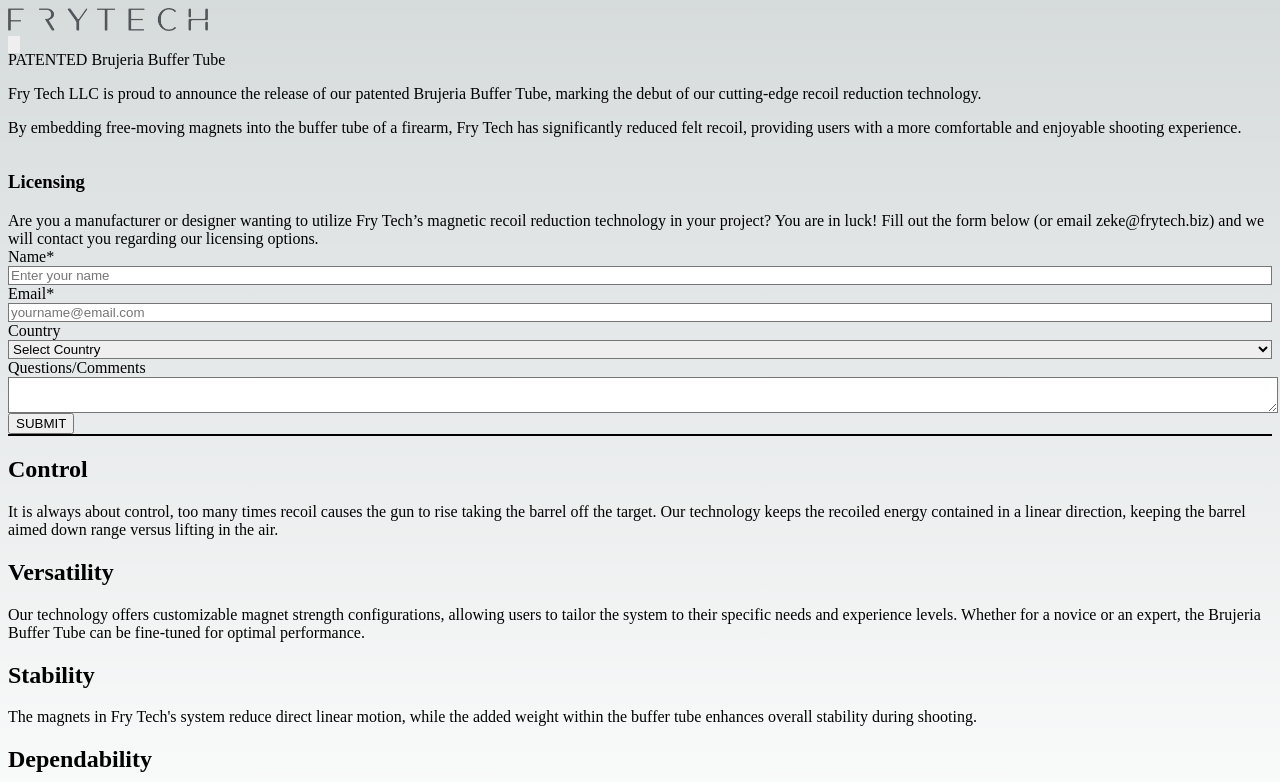
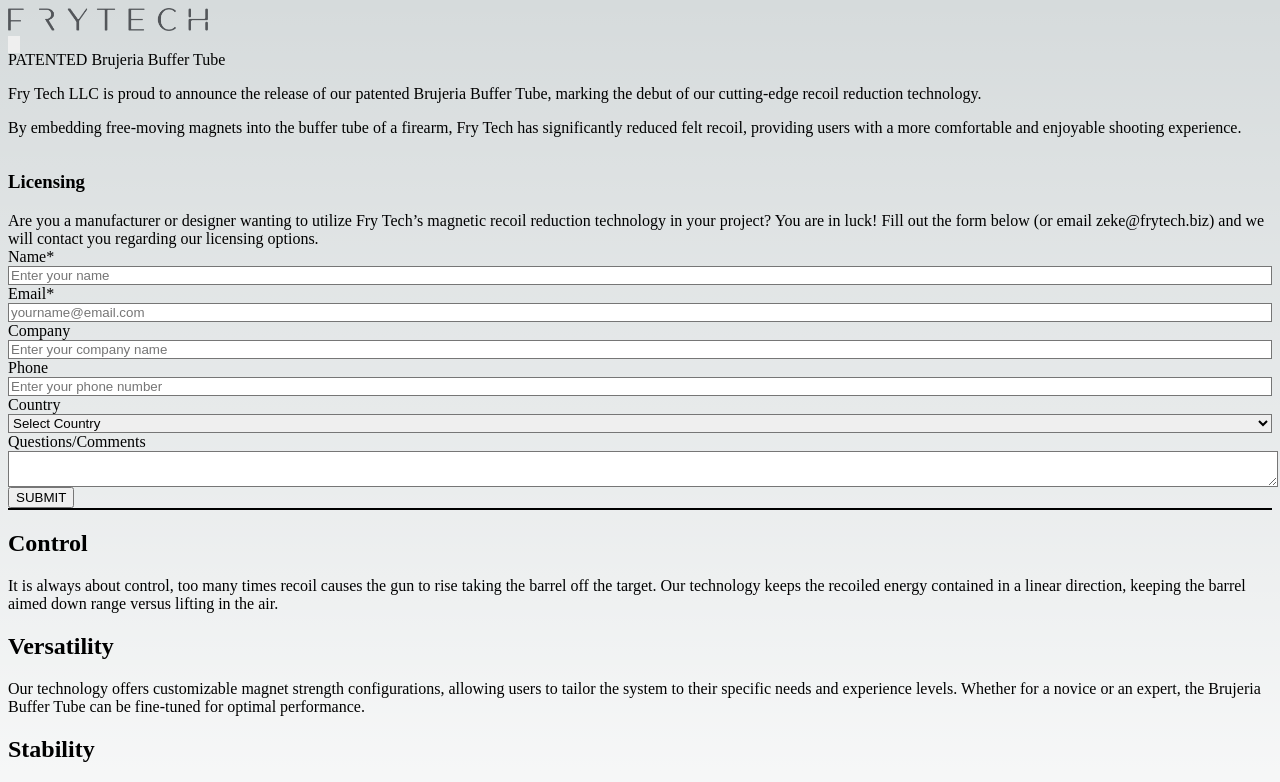
Before and after one commit to rogerkatona/frytech, a Next.js app: page / in a window 1280 px wide. Shown: the top 782 px of the page. Built offline with nearby package versions, Linux system fonts and the light colour scheme.

Commit message:
Added a second form for licensing

```diff
--- a/src/app/components/form.js
+++ b/src/app/components/form.js
@@ -6,7 +6,9 @@
 export const Form = ({ initialRef }) => {
     const initialState = {
         name: '',
+        company: '',
         email: '',
+        phone: '',
         contactMessage: '',
         formLocation: '',
         country: '',
@@ -30,33 +32,39 @@
     }, [router.isReady, router.pathname]);
 
     const clearFormState = () => {
-        setFormState(initialState);
+        setFormState({ ...initialState });
     };
 
     const handleContactFormSubmit = async (e) => {
         e.preventDefault();
 
+        // Define SNS Topic ARN
         const SNS_TOPIC_ARN = "arn:aws:sns:us-east-1:697974131866:send-email-topic"; // Replace with your actual SNS ARN
-        const formLocation = campaignState ? 'campaign-usAudit-blueprospect.com' : 'FryTech Brujeria Contact Form';
 
-        if (!formState.name || !formState.email || !formState.contactMessage) {
+        const formLocation = campaignState ? 'campaign-usAudit-blueprospect.com' : 'FryTech Brujeria Licensing Form';
+
+        // Ensure required fields are filled
+        if (!formState.name || !formState.email) {
             setToastMessage({
                 message: (
                     <div className="text-lightRed.900 font-bold absolute -bottom-1 -mb-10">
-                        Please fill out required fields (*Name, Email, and Message*).
+                        Please fill out required fields (*Name, *Email).
                     </div>
                 )
             });
             return;
         }
 
+        // Format message for SNS
         const messageBody = `
             You just received a message:
 
             From: ${formState.name} <${formState.email}>
+            Company: ${formState.company || "N/A"}
+            Phone: ${formState.phone || "N/A"}
             Location: ${formLocation}
             Country: ${formState.country || "N/A"}
-            ${formState.country === "US" ? `State: ${formState.state || "N/A"}` : ""}
+            State: ${formState.state || "N/A"}
 
             Message:
             ${formState.contactMessage}
@@ -65,6 +73,7 @@
             Fry Tech Licensing System
         `;
 
+        // Prepare request for AWS SNS
         const requestBody = new URLSearchParams({
             "Action": "Publish",
             "TopicArn": SNS_TOPIC_ARN,
@@ -134,6 +143,25 @@
                     </div>
 
                     <div className="flex flex-col">
+                        <label>Company</label>
+                        <input
+                            className="text-darkBlue.700 border py-3 px-4 mb-4"
+                            placeholder="Enter your company name"
+                            value={formState.company}
+                            onChange={(e) => setFormState({ ...formState, company: e.target.value })}
+                        />
+                    </div>
+
+                    <div className="flex flex-col">
+                        <label>Phone</label>
+                        <input
+                            className="text-darkBlue.700 border py-3 px-4 mb-4"
+                            placeholder="Enter your phone number"
+                            value={formState.phone}
+                            onChange={(e) => setFormState({ ...formState, phone: e.target.value })}
+                        />
+                    </div>
+                    <div className="flex flex-col">
                         <label>Country</label>
                         <select
                             className="text-darkBlue.700 border py-3 px-4 mb-4"
@@ -165,7 +193,7 @@
                         <div className="flex flex-col">
                             <label>State</label>
                             <select
-                                className="text-darkBlue.700 border py-3 px-4 mb-4"
+                                className="text-darkBlue.700 border py-4 px-4 mb-4"
                                 value={formState.state}
                                 onChange={(e) => setFormState({ ...formState, state: e.target.value })}
                             >
@@ -223,7 +251,6 @@
                             </select>
                         </div>
                     )}
-
                     <div className="flex flex-col">
                         <label>Questions/Comments</label>
                         <textarea
```
